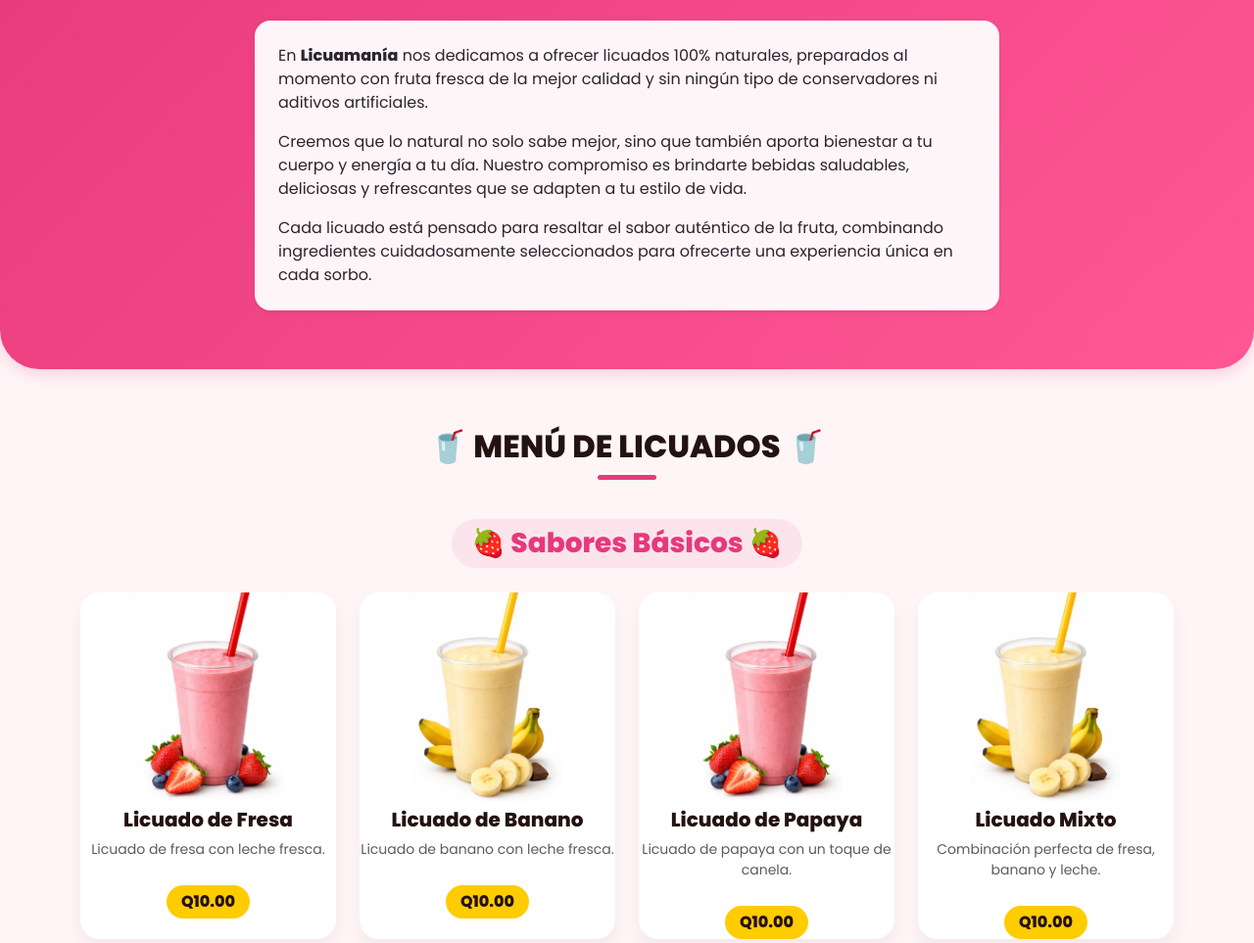
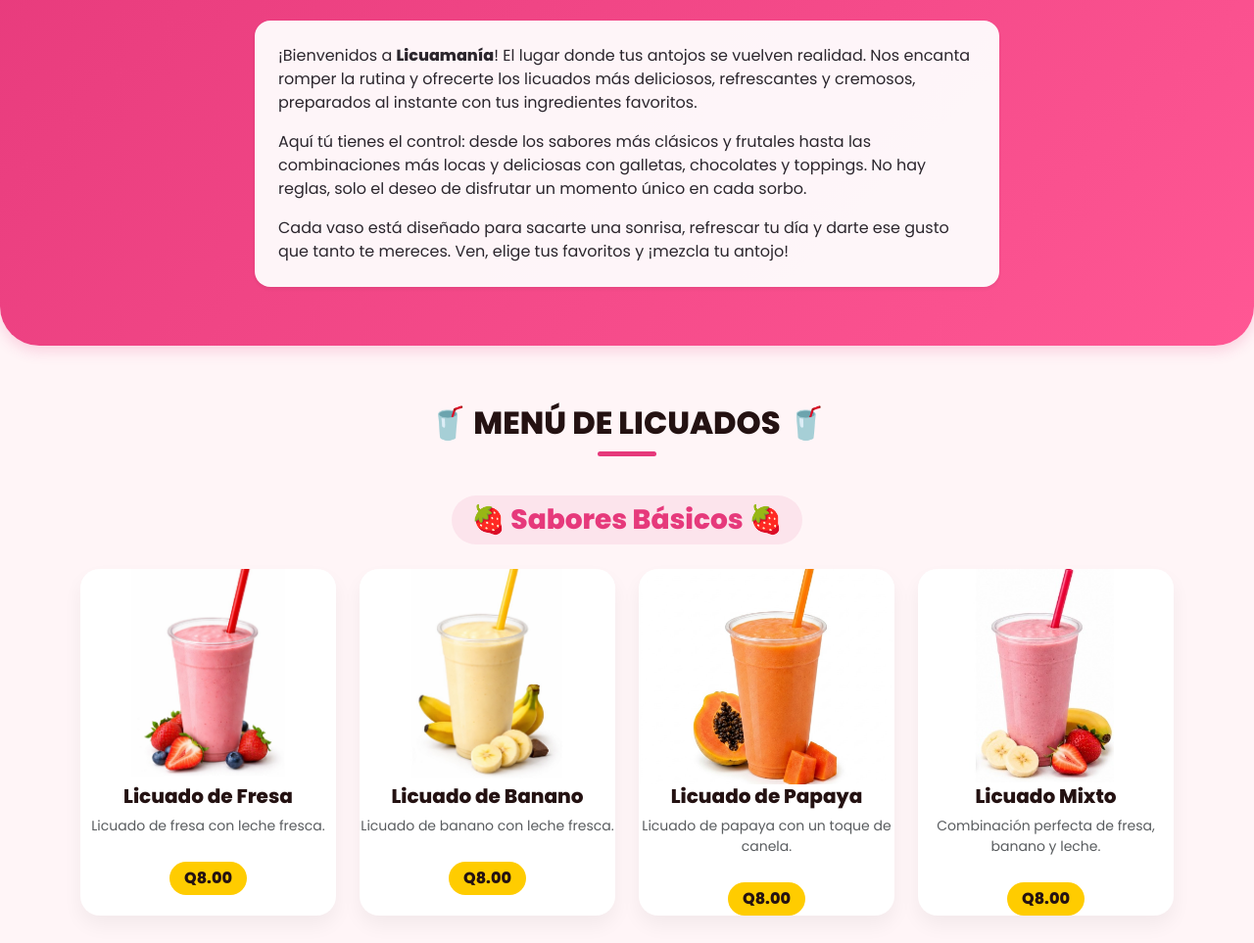
Before and after one commit to andyss18/SABOR-NATURAL, a plain HTML site: page index.html in a window 1280 px wide. Shown: the part 260-1223 px from the top of the page at 98% size. Drawn offline with nearby package versions, Linux system fonts and the light colour scheme.

Commit message:
nuevas img

```diff
--- a/index.html
+++ b/index.html
@@ -26,20 +26,24 @@
         /* Navbar principal */
         .navbar {
             background-color: var(--oscuro-logo) !important;
-            box-shadow: 0 4px 15px rgba(0,0,0,0.1);
+            box-shadow: 0 4px 15px rgba(0, 0, 0, 0.1);
         }
+
         .navbar-brand img {
             transition: transform 0.3s;
         }
+
         .navbar-brand img:hover {
             transform: scale(1.05);
         }
+
         .nav-link {
             color: #ffffff !important;
             font-weight: 600;
             margin-right: 15px;
             transition: color 0.3s;
         }
+
         .nav-link:hover {
             color: var(--amarillo-vibrante) !important;
         }
@@ -53,6 +57,7 @@
             border-bottom-right-radius: 40px;
             box-shadow: 0 5px 15px rgba(230, 57, 123, 0.2);
         }
+
         .hero-title {
             font-weight: 800;
             font-size: 2.8rem;
@@ -64,6 +69,7 @@
         section {
             padding: 60px 0;
         }
+
         .section-title {
             font-weight: 800;
             position: relative;
@@ -71,6 +77,7 @@
             color: var(--oscuro-logo);
             text-transform: uppercase;
         }
+
         .section-title::after {
             content: '';
             display: block;
@@ -91,23 +98,27 @@
             padding: 8px 20px;
             border-radius: 50px;
         }
+
         .card-menu {
             border: none;
             border-radius: 20px;
             overflow: hidden;
             background-color: #ffffff;
-            box-shadow: 0 10px 20px rgba(0,0,0,0.05);
+            box-shadow: 0 10px 20px rgba(0, 0, 0, 0.05);
             transition: transform 0.3s, box-shadow 0.3s;
             height: 100%;
         }
+
         .card-menu:hover {
             transform: translateY(-8px);
             box-shadow: 0 15px 30px rgba(230, 57, 123, 0.15);
         }
+
         .card-menu img {
             height: 220px;
             object-fit: cover;
         }
+
         .price-badge {
             background-color: var(--amarillo-vibrante);
             color: var(--oscuro-logo);
@@ -123,7 +134,7 @@
             background-color: #ffffff;
             padding: 30px;
             border-radius: 20px;
-            box-shadow: 0 5px 15px rgba(0,0,0,0.02);
+            box-shadow: 0 5px 15px rgba(0, 0, 0, 0.02);
             border-left: 5px solid var(--rosa-principal);
             height: 100%;
         }
@@ -135,9 +146,11 @@
             padding: 30px 0;
             margin-top: 40px;
         }
+
         footer p {
             margin: 0;
         }
+
         .footer-highlight {
             color: var(--amarillo-vibrante);
             font-weight: 600;
@@ -174,18 +187,18 @@
             <div class="row justify-content-center">
                 <div class="col-md-8 bg-white text-dark p-4 rounded-4 shadow-sm text-start" style="opacity: 0.95;">
                     <p class="mb-3">
-                        En <strong>Licuamanía</strong> nos dedicamos a ofrecer licuados 100% naturales,
-                        preparados al momento con fruta fresca de la mejor calidad y sin ningún tipo de
-                        conservadores ni aditivos artificiales.
+                        ¡Bienvenidos a <strong>Licuamanía</strong>! El lugar donde tus antojos se vuelven realidad. Nos
+                        encanta romper la rutina y ofrecerte los licuados más deliciosos, refrescantes y cremosos,
+                        preparados al instante con tus ingredientes favoritos.
                     </p>
                     <p class="mb-3">
-                        Creemos que lo natural no solo sabe mejor, sino que también aporta bienestar a tu cuerpo
-                        y energía a tu día. Nuestro compromiso es brindarte bebidas saludables, deliciosas
-                        y refrescantes que se adapten a tu estilo de vida.
+                        Aquí tú tienes el control: desde los sabores más clásicos y frutales hasta las combinaciones más
+                        locas y deliciosas con galletas, chocolates y toppings. No hay reglas, solo el deseo de
+                        disfrutar un momento único en cada sorbo.
                     </p>
                     <p class="mb-0">
-                        Cada licuado está pensado para resaltar el sabor auténtico de la fruta, combinando
-                        ingredientes cuidadosamente seleccionados para ofrecerte una experiencia única en cada sorbo.
+                        Cada vaso está diseñado para sacarte una sonrisa, refrescar tu día y darte ese gusto que tanto
+                        te mereces. Ven, elige tus favoritos y ¡mezcla tu antojo!
                     </p>
                 </div>
             </div>
@@ -205,7 +218,7 @@
                             <div class="card-body">
                                 <h5 class="fw-bold mb-2">Licuado de Fresa</h5>
                                 <p class="text-muted small">Licuado de fresa con leche fresca.</p>
-                                <span class="price-badge">Q10.00</span>
+                                <span class="price-badge">Q8.00</span>
                             </div>
                         </div>
                     </div>
@@ -215,27 +228,27 @@
                             <div class="card-body">
                                 <h5 class="fw-bold mb-2">Licuado de Banano</h5>
                                 <p class="text-muted small">Licuado de banano con leche fresca.</p>
-                                <span class="price-badge">Q10.00</span>
+                                <span class="price-badge">Q8.00</span>
                             </div>
                         </div>
                     </div>
                     <div class="col-sm-6 col-md-4 col-lg-3">
                         <div class="card-menu">
-                            <img src="../img/FRESA.jpg" class="card-img-top" alt="Licuado de Papaya">
+                            <img src="../img/papaya.jpg" class="card-img-top" alt="Licuado de Papaya">
                             <div class="card-body">
                                 <h5 class="fw-bold mb-2">Licuado de Papaya</h5>
                                 <p class="text-muted small">Licuado de papaya con un toque de canela.</p>
-                                <span class="price-badge">Q10.00</span>
+                                <span class="price-badge">Q8.00</span>
                             </div>
                         </div>
                     </div>
                     <div class="col-sm-6 col-md-4 col-lg-3">
                         <div class="card-menu">
-                            <img src="../img/BANANA.jpg" class="card-img-top" alt="Licuado Mixto">
+                            <img src="../img/mixto.jpeg" class="card-img-top" alt="Licuado Mixto">
                             <div class="card-body">
                                 <h5 class="fw-bold mb-2">Licuado Mixto</h5>
                                 <p class="text-muted small">Combinación perfecta de fresa, banano y leche.</p>
-                                <span class="price-badge">Q10.00</span>
+                                <span class="price-badge">Q8.00</span>
                             </div>
                         </div>
                     </div>
@@ -251,17 +264,17 @@
                             <div class="card-body">
                                 <h5 class="fw-bold mb-2">Licuado de Oreo</h5>
                                 <p class="text-muted small">Delicioso licuado de galleta Oreo con leche y banano.</p>
-                                <span class="price-badge">Q13.00</span>
+                                <span class="price-badge">Q12.00</span>
                             </div>
                         </div>
                     </div>
                     <div class="col-sm-6 col-md-4 col-lg-3">
                         <div class="card-menu">
-                            <img src="../img/OREO.jpg" class="card-img-top" alt="Licuado Crispy">
+                            <img src="../img/crispy.jpeg" class="card-img-top" alt="Licuado Crispy">
                             <div class="card-body">
                                 <h5 class="fw-bold mb-2">Licuado Crispy</h5>
                                 <p class="text-muted small">Licuado súper crujiente con base de leche y banano.</p>
-                                <span class="price-badge">Q13.00</span>
+                                <span class="price-badge">Q12.00</span>
                             </div>
                         </div>
                     </div>
@@ -278,13 +291,15 @@
                 <div class="col-md-6">
                     <div class="info-box">
                         <h3 class="fw-bold h4 mb-3" style="color: var(--rosa-principal);">🎯 Misión</h3>
-                        <p class="fs-5 mb-0">Ser reconocidos como la mejor opción local en licuados, brindando frescura, sabor inigualable y nutrición a cada uno de nuestros clientes.</p>
+                        <p class="fs-5 mb-0">Ser reconocidos como la mejor opción local en licuados, brindando frescura,
+                            sabor inigualable y nutrición a cada uno de nuestros clientes.</p>
                     </div>
                 </div>
                 <div class="col-md-6">
                     <div class="info-box" style="border-left-color: var(--amarillo-vibrante);">
                         <h3 class="fw-bold h4 mb-3" style="color: var(--oscuro-logo);">👁️ Visión</h3>
-                        <p class="fs-5 mb-0">Ser el emprendimiento local preferido en bebidas naturales, expandiendo nuestro concepto de "mezclar tu antojo" de forma saludable.</p>
+                        <p class="fs-5 mb-0">Ser el emprendimiento local preferido en bebidas naturales, expandiendo
+                            nuestro concepto de "mezclar tu antojo" de forma saludable.</p>
                     </div>
                 </div>
             </div>
@@ -297,7 +312,10 @@
             <div class="row justify-content-center mt-4">
                 <div class="col-md-6 bg-white p-4 rounded-4 shadow-sm">
                     <p class="fs-5 mb-3"><strong>📱 Teléfono:</strong> 3656-5286</p>
-                    <p class="fs-5 mb-3"><strong>📸 Instagram:</strong> <a href="https://instagram.com/sabornatural" target="_blank" style="color: var(--rosa-principal); text-decoration: none; font-weight: 600;">@sabornatural</a></p>
+                    <p class="fs-5 mb-3"><strong>📸 Instagram:</strong> <a href="https://instagram.com/sabornatural"
+                            target="_blank"
+                            style="color: var(--rosa-principal); text-decoration: none; font-weight: 600;">@sabornatural</a>
+                    </p>
                     <p class="fs-5 mb-0"><strong>📍 Ubicación:</strong> Guatemala, Guatemala</p>
                 </div>
             </div>
```
Also changed, not shown: img/crispy.jpeg (added), img/mixto.jpeg (added), img/papaya.jpg (added).
